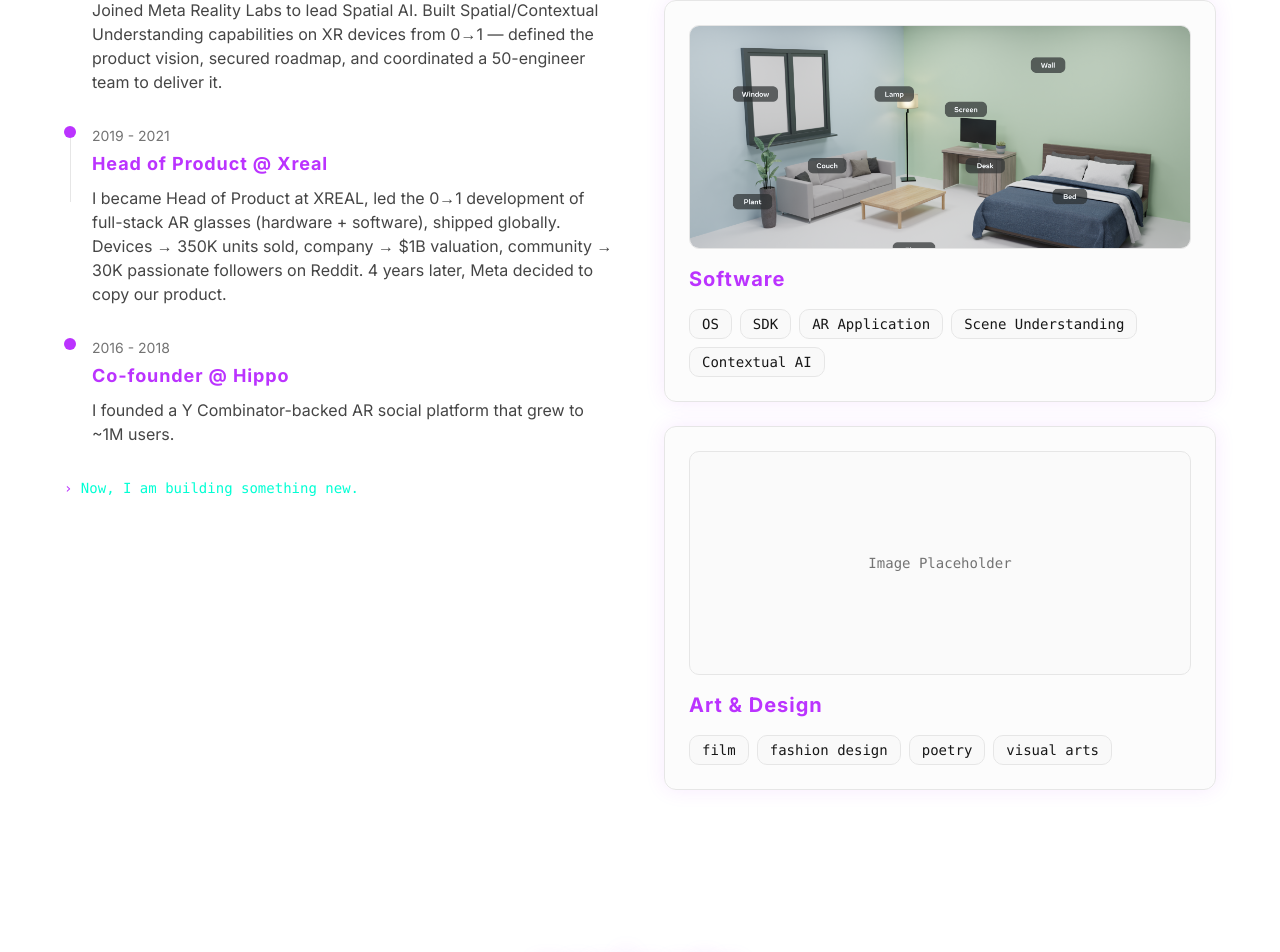
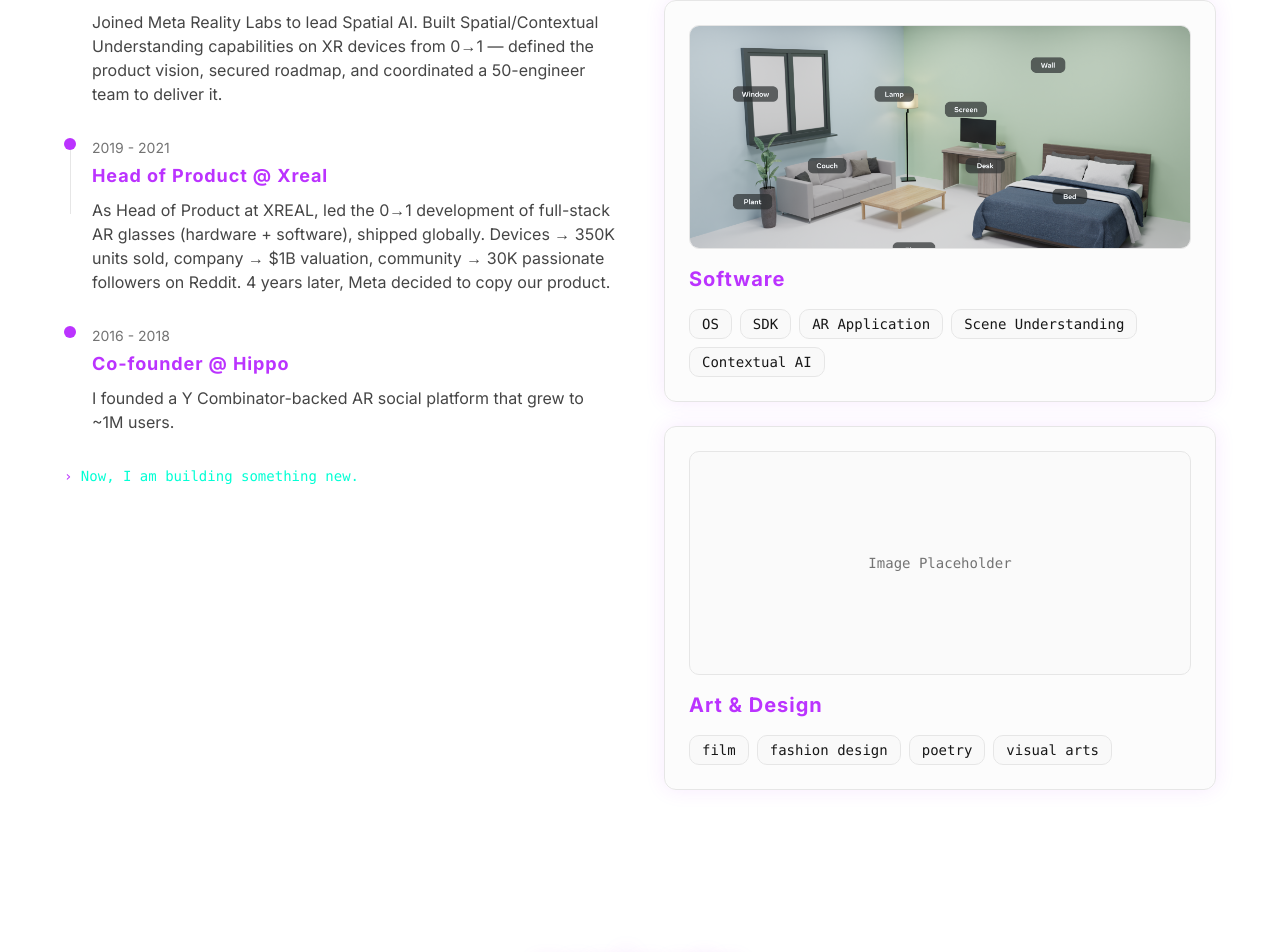
Before and after one commit to xiaomenghuan511/byte-brush-bytes, a React (Vite) app: page / in a window 1280 px wide. Shown: the part 2009-2961 px from the top of the page. Built offline with nearby package versions, Linux system fonts and the light colour scheme.

Commit message:
Update XREAL Head of Product description
Update the description for the Head of Product at XREAL role.

```diff
--- a/src/components/About.tsx
+++ b/src/components/About.tsx
@@ -48,7 +48,7 @@ const About = () => {
                   <div className="flex-1">
                     <div className="text-sm text-muted-foreground mb-1">2019 - 2021</div>
                     <h4 className="font-cyber font-bold text-lg text-primary mb-2">Head of Product @ Xreal</h4>
-                    <p className="text-foreground/80">I became Head of Product at XREAL, led the 0→1 development of full-stack AR glasses (hardware + software), shipped globally. Devices → 350K units sold, company → $1B valuation, community → 30K passionate followers on Reddit. 4 years later, Meta decided to copy our product.</p>
+                    <p className="text-foreground/80">As Head of Product at XREAL, led the 0→1 development of full-stack AR glasses (hardware + software), shipped globally. Devices → 350K units sold, company → $1B valuation, community → 30K passionate followers on Reddit. 4 years later, Meta decided to copy our product.</p>
                   </div>
                 </div>
 
```
